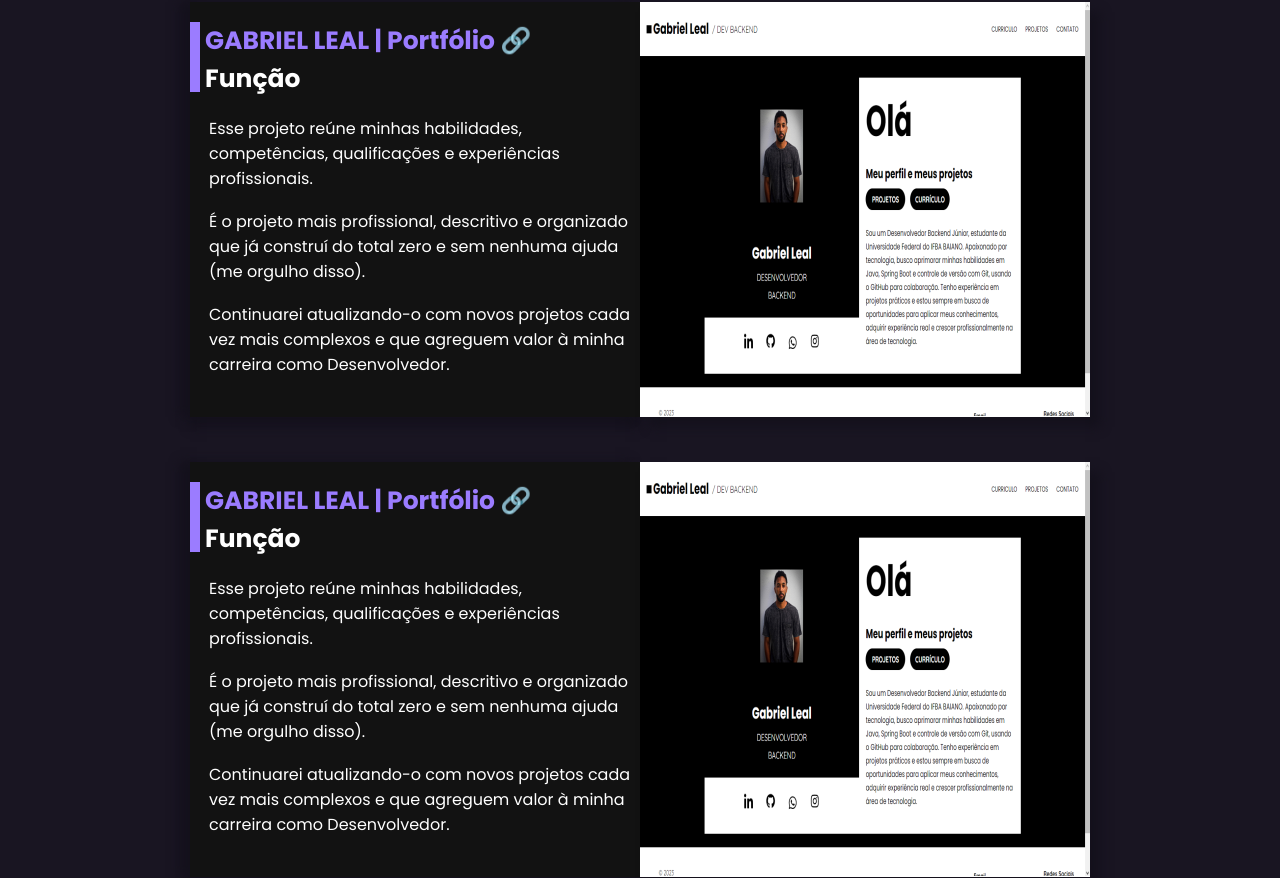
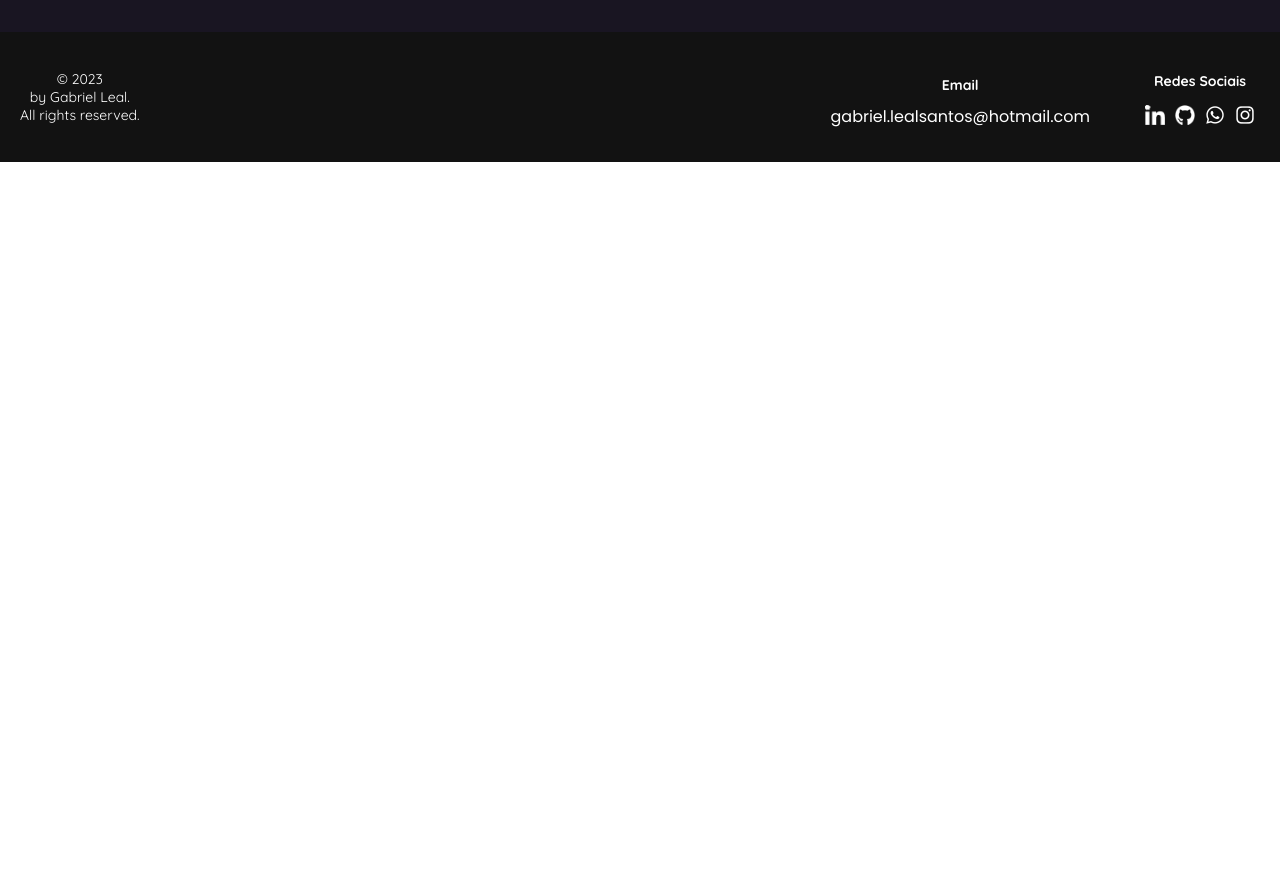
Before and after one commit to Gabriellealsantos/portifolio, a React (Vite) app: page /project in a window 1280 px wide. Shown: the part 793-1671 px from the top of the page. After the commit the page ends 955 px from the top, so only its background shows below. Built offline with nearby package versions, Linux system fonts and the light colour scheme.

Commit message:
Update Project

```diff
--- a/src/routes/PortifolioHome/Project/index.tsx
+++ b/src/routes/PortifolioHome/Project/index.tsx
@@ -34,17 +34,6 @@ export default function Project() {
                         <ProjectCard title='GABRIEL LEAL | Portfólio' textOne='Esse projeto reúne minhas habilidades, competências, qualificações e experiências profissionais.' textTwo='É o projeto mais profissional, descritivo e organizado que já construí do total zero e sem nenhuma ajuda (me orgulho disso).' textThree='Continuarei atualizando-o com novos projetos cada vez mais complexos e que agreguem valor à minha carreira como Desenvolvedor.' />
                         <ProjectImgCard titleImg={portifolioImg} urlImg='https://github.com/Gabriellealsantos/portifolio' />
                     </div>
-
-                    <div className="dual-card-container">
-                        <ProjectCard title='GABRIEL LEAL | Portfólio' textOne='Esse projeto reúne minhas habilidades, competências, qualificações e experiências profissionais.' textTwo='É o projeto mais profissional, descritivo e organizado que já construí do total zero e sem nenhuma ajuda (me orgulho disso).' textThree='Continuarei atualizando-o com novos projetos cada vez mais complexos e que agreguem valor à minha carreira como Desenvolvedor.' />
-                        <ProjectImgCard titleImg={portifolioImg} urlImg='https://github.com/Gabriellealsantos/portifolio' />
-                    </div>
-
-                    <div className="dual-card-container">
-                        <ProjectCard title='GABRIEL LEAL | Portfólio' textOne='Esse projeto reúne minhas habilidades, competências, qualificações e experiências profissionais.' textTwo='É o projeto mais profissional, descritivo e organizado que já construí do total zero e sem nenhuma ajuda (me orgulho disso).' textThree='Continuarei atualizando-o com novos projetos cada vez mais complexos e que agreguem valor à minha carreira como Desenvolvedor.' />
-                        <ProjectImgCard titleImg={portifolioImg} urlImg='https://github.com/Gabriellealsantos/portifolio' />
-                    </div>
-
                 </div>
 
             </section>
```
